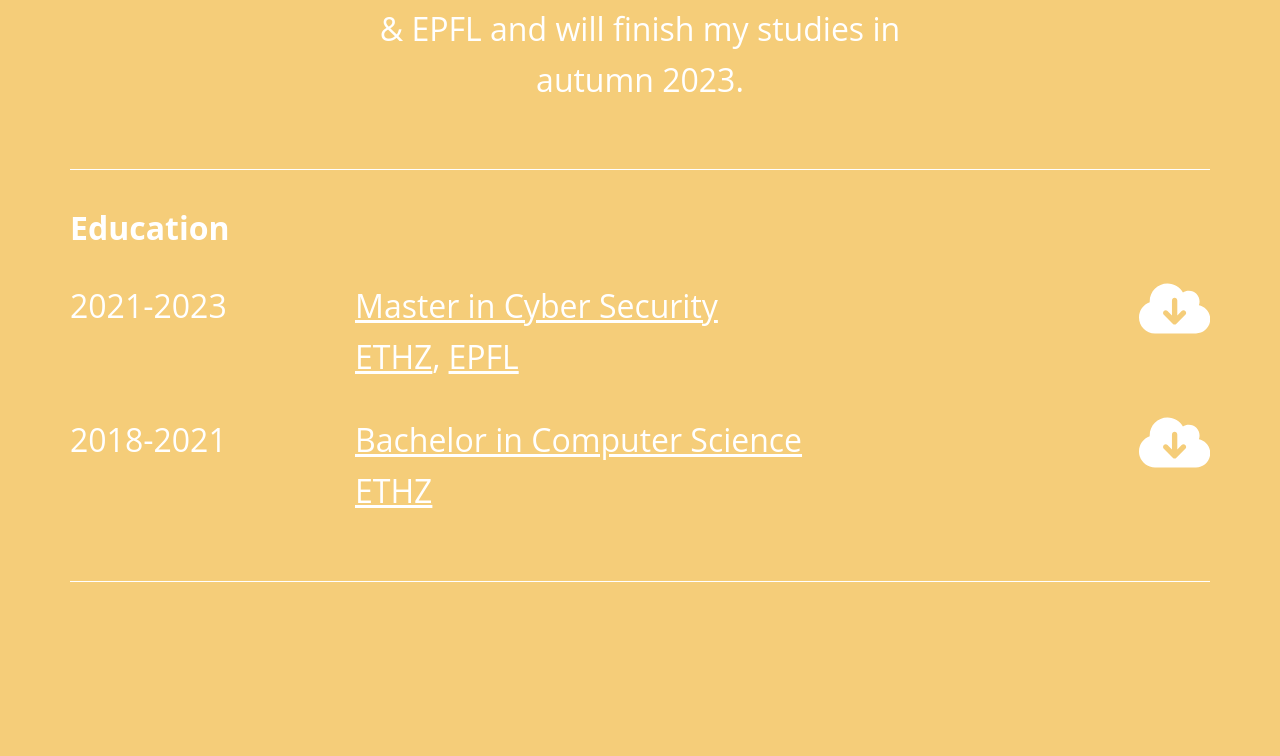
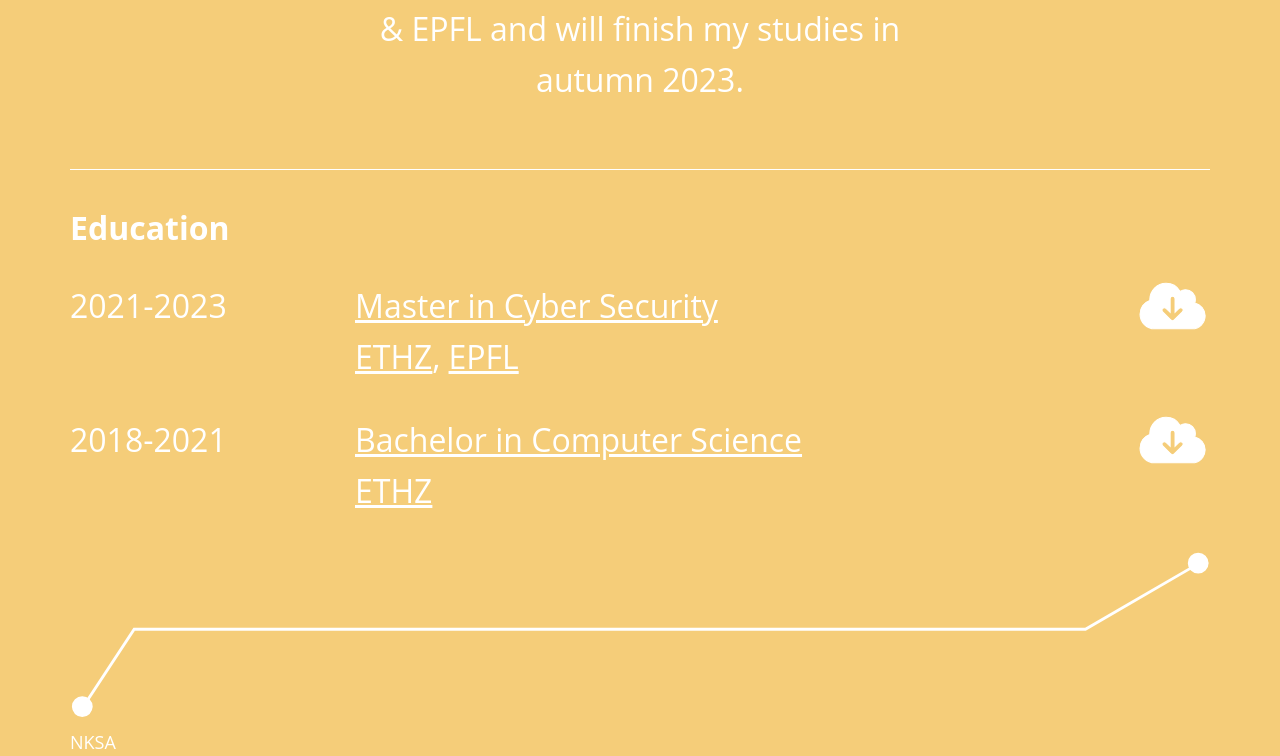
Before and after one commit to Tyratox/tyratox.ch, a Next.js app: page / in a window 1280 px wide. Shown: the part 1177-1933 px from the top of the page. Before the commit the page ends 1807 px from the top, so only its background shows below. Built offline with nearby package versions, Linux system fonts and the light colour scheme.

Commit message:
Add in-view effect & wire separators

```diff
--- a/components/HorizontalLine.tsx
+++ b/components/HorizontalLine.tsx
@@ -1,8 +1,5 @@
 import { keyframes } from "@emotion/react";
 import styled from "@emotion/styled";
-import React from "react";
-
-import Container from "./Container";
 
 const scaleIn = keyframes`
   from {
@@ -25,10 +22,4 @@
   animation: ${scaleIn} 2s linear forwards;
 `;
 
-const ContainedHorizontalLine = () => (
-  <Container>
-    <HorizontalLine />
-  </Container>
-);
-
-export default ContainedHorizontalLine;
+export default HorizontalLine;
--- a/components/Profile.tsx
+++ b/components/Profile.tsx
@@ -3,7 +3,6 @@
 import React from "react";
 
 import Box from "./Box";
-import Container from "./Container";
 import Flex from "./Flex";
 
 const CenteredFlex = styled(Flex)`
@@ -24,7 +23,7 @@
 
 const Profile = () => {
   return (
-    <Container>
+    <>
       <CenteredFlex>
         <Box widths={[2 / 3, 2 / 3, 1 / 3, 1 / 4, 1 / 4]}>
           <RoundImage
@@ -43,7 +42,7 @@
           </CenteredText>
         </Box>
       </CenteredFlex>
-    </Container>
+    </>
   );
 };
 
--- a/components/SectionLinks.tsx
+++ b/components/SectionLinks.tsx
@@ -5,7 +5,6 @@
 import BlueprintContact from "./blueprints/BlueprintContact";
 import BlueprintLaptop from "./blueprints/BlueprintLaptop";
 import Box from "./Box";
-import Container from "./Container";
 import Flex from "./Flex";
 import HoverBackground from "./HoverBackground";
 
@@ -40,7 +39,6 @@
 
 const SectionLinks = () => {
   return (
-    <Container>
     <Sections flexWrap="wrap">
       <SectionLink widths={[4 / 5, 3 / 5, 1 / 2, 1 / 3, 1 / 3]}>
         <SectionImage>
@@ -63,7 +61,6 @@
         </SectionImage>
       </SectionLink>
     </Sections>
-    </Container>
   );
 };
 export default SectionLinks;
--- a/components/icons/Download.tsx
+++ b/components/icons/Download.tsx
@@ -1,29 +1,60 @@
+import { keyframes } from "@emotion/react";
 import styled from "@emotion/styled";
 import React from "react";
+
+import useInView from "../../hooks/in-view";
+
+const strokeAnimation = keyframes`
+  100% {
+    stroke-dashoffset: 0;
+  }
+`;
+
+const fillAnimationWhite = keyframes`
+  100% {
+    fill: var(--foreground-color);
+  }
+`;
 
 const StyledSvg = styled.svg`
   width: 100%;
   height: auto;
+
+  &.in-view {
+    .path {
+      animation: ${strokeAnimation} 2s both ease-in-out,
+        ${fillAnimationWhite} 0.5s 1.5s both ease-in-out;
+    }
+  }
 `;
 
-type IProps = unknown;
+const Path = styled.path`
+  fill: rgba(255, 255, 255, 0);
+  stroke: var(--foreground-color);
+  stroke-dasharray: 2000;
+  stroke-dashoffset: 2000;
+  stroke-linecap: square;
+  stroke-linejoin: miter;
+  stroke-width: 10px;
+`;
 
-const Download = React.forwardRef<SVGSVGElement, IProps>(function Download(
-  props: IProps,
-  ref
-) {
+const Download = () => {
+  const ref = React.createRef<SVGSVGElement>();
+  const inView = useInView(ref);
+
   return (
     <StyledSvg
       xmlns="http://www.w3.org/2000/svg"
-      viewBox="0 0 640 512"
+      viewBox="-10 0 700 512"
       ref={ref}
+      className={inView ? "in-view" : ""}
     >
-      <path
-        className="fill-foreground"
+      <Path
+        className="fill-foreground path"
         d="M144 480C64.47 480 0 415.5 0 336C0 273.2 40.17 219.8 96.2 200.1C96.07 197.4 96 194.7 96 192C96 103.6 167.6 32 256 32C315.3 32 367 64.25 394.7 112.2C409.9 101.1 428.3 96 448 96C501 96 544 138.1 544 192C544 204.2 541.7 215.8 537.6 226.6C596 238.4 640 290.1 640 352C640 422.7 582.7 480 512 480H144zM303 392.1C312.4 402.3 327.6 402.3 336.1 392.1L416.1 312.1C426.3 303.6 426.3 288.4 416.1 279C407.6 269.7 392.4 269.7 383 279L344 318.1V184C344 170.7 333.3 160 320 160C306.7 160 296 170.7 296 184V318.1L256.1 279C247.6 269.7 232.4 269.7 223 279C213.7 288.4 213.7 303.6 223 312.1L303 392.1z"
       />
     </StyledSvg>
   );
-});
+};
 
 export default Download;
--- /dev/null
+++ b/components/wires/WireSeperator.tsx
@@ -0,0 +1,85 @@
+import { css, keyframes } from "@emotion/react";
+import styled from "@emotion/styled";
+import React from "react";
+
+import useInView from "../../hooks/in-view";
+
+const strokeAnimation = keyframes`
+  100% {
+    stroke-dashoffset: 0;
+  }
+`;
+
+const fillAnimationWhite = keyframes`
+  100% {
+    fill: var(--foreground-color);
+  }
+`;
+
+const Svg = styled.svg`
+  &.in-view {
+    .path {
+      animation: ${strokeAnimation} 2.5s both ease-in-out;
+    }
+
+    .circle {
+      animation: ${strokeAnimation} 8s both ease-in-out,
+        ${fillAnimationWhite} 0.5s 1s both ease-in-out;
+    }
+  }
+`;
+
+const sharedSvgAnimationStyles = css`
+  fill: rgba(255, 255, 255, 0);
+  stroke: var(--foreground-color);
+  stroke-dasharray: 1400;
+  stroke-dashoffset: 1400;
+  stroke-linecap: square;
+  stroke-linejoin: miter;
+`;
+
+const PathStroke = styled.path`
+  ${sharedSvgAnimationStyles}
+  stroke-width: 3px;
+  stroke: var(--foreground-color);
+`;
+
+const CircleWhite = styled.circle`
+  ${sharedSvgAnimationStyles}
+  stroke-width: 2px;
+`;
+
+const WireSeperator = () => {
+  const ref = React.createRef<SVGSVGElement>();
+  const inView = useInView(ref);
+
+  return (
+    <Svg
+      xmlns="http://www.w3.org/2000/svg"
+      viewBox="0 0 1208 182"
+      ref={ref}
+      className={inView ? "in-view" : ""}
+    >
+      <g fill="none" fillRule="evenodd">
+        <CircleWhite
+          cx="12.5"
+          cy="12.5"
+          r="10"
+          className="fill-foreground circle"
+        />
+        <PathStroke
+          className="stroke-foreground path"
+          d="m12 12 56 85h1008l119 69"
+        />
+        <CircleWhite
+          cx="1195.5"
+          cy="169.5"
+          r="10"
+          className="fill-foreground circle"
+        />
+      </g>
+    </Svg>
+  );
+};
+
+export default WireSeperator;
--- /dev/null
+++ b/components/wires/WireSeperatorMirrored.tsx
@@ -0,0 +1,85 @@
+import { css, keyframes } from "@emotion/react";
+import styled from "@emotion/styled";
+import React from "react";
+
+import useInView from "../../hooks/in-view";
+
+const strokeAnimation = keyframes`
+  100% {
+    stroke-dashoffset: 0;
+  }
+`;
+
+const fillAnimationWhite = keyframes`
+  100% {
+    fill: var(--foreground-color);
+  }
+`;
+
+const Svg = styled.svg`
+  &.in-view {
+    .path {
+      animation: ${strokeAnimation} 2.5s both ease-in-out;
+    }
+
+    .circle {
+      animation: ${strokeAnimation} 8s both ease-in-out,
+        ${fillAnimationWhite} 0.5s 1s both ease-in-out;
+    }
+  }
+`;
+
+const sharedSvgAnimationStyles = css`
+  fill: rgba(255, 255, 255, 0);
+  stroke: var(--foreground-color);
+  stroke-dasharray: 1400;
+  stroke-dashoffset: 1400;
+  stroke-linecap: square;
+  stroke-linejoin: miter;
+`;
+
+const PathStroke = styled.path`
+  ${sharedSvgAnimationStyles}
+  stroke-width: 3px;
+  stroke: var(--foreground-color);
+`;
+
+const CircleWhite = styled.circle`
+  ${sharedSvgAnimationStyles}
+  stroke-width: 2px;
+`;
+
+const WireSeperatorMirrored = () => {
+  const ref = React.createRef<SVGSVGElement>();
+  const inView = useInView(ref);
+
+  return (
+    <Svg
+      xmlns="http://www.w3.org/2000/svg"
+      viewBox="0 0 1208 182"
+      ref={ref}
+      className={inView ? "in-view" : ""}
+    >
+      <g fill="none" fillRule="evenodd">
+        <CircleWhite
+          cx="13"
+          cy="167 "
+          r="10"
+          className="fill-foreground circle"
+        />
+        <PathStroke
+          className="stroke-foreground path"
+          d="m12 170 56-85h1008l119-69"
+        />
+        <CircleWhite
+          cx="1195.5"
+          cy="15"
+          r="10"
+          className="fill-foreground circle"
+        />
+      </g>
+    </Svg>
+  );
+};
+
+export default WireSeperatorMirrored;
--- /dev/null
+++ b/hooks/in-view.ts
@@ -0,0 +1,19 @@
+import React, { useEffect, useState } from "react";
+
+const useInView = (ref: React.RefObject<Element>) => {
+  const [inView, setInView] = useState<boolean>(false);
+
+  useEffect(() => {
+    const cachedRef = ref.current;
+    const observer = new IntersectionObserver(
+      ([e]) => setInView((inView) => inView || e.intersectionRatio >= 1),
+      { threshold: [1] }
+    );
+    observer.observe(cachedRef);
+    return () => observer.unobserve(cachedRef);
+  }, [ref]);
+
+  return inView;
+};
+
+export default useInView;
--- a/pages/index.tsx
+++ b/pages/index.tsx
@@ -1,11 +1,13 @@
-import styled from "@emotion/styled";
 import Head from "next/head";
 import React, { useEffect, useState } from "react";
 
+import Container from "../components/Container";
 import Education from "../components/Education";
 import HorizontalLine from "../components/HorizontalLine";
 import Profile from "../components/Profile";
 import SectionLinks from "../components/SectionLinks";
+import WireSeperator from "../components/wires/WireSeperator";
+import WireSeperatorMirrored from "../components/wires/WireSeperatorMirrored";
 import Wrapper from "../components/Wrapper";
 import { siteTitle } from "../data/site";
 
@@ -42,6 +44,7 @@
       <Head>
         <title>{siteTitle}</title>
       </Head>
+      <Container>
         <div id="above-fold">
           <HorizontalLine />
           <Grow />
@@ -52,7 +55,19 @@
         <Profile />
         <HorizontalLine />
         <Education />
-      <HorizontalLine />
+        <WireSeperatorMirrored />
+        NKSA
+        <WireSeperator />
+        Michi
+        <WireSeperatorMirrored />
+        HFAG
+        <WireSeperator />
+        BA
+        <WireSeperatorMirrored />
+        Semester project
+        <WireSeperator />
+        Other projects
+      </Container>
     </Wrapper>
   );
 };
```
Also changed, not shown: 1 other file (tests, documents, lock files or other folders). Lines whose indentation alone changed are shown as unchanged.
